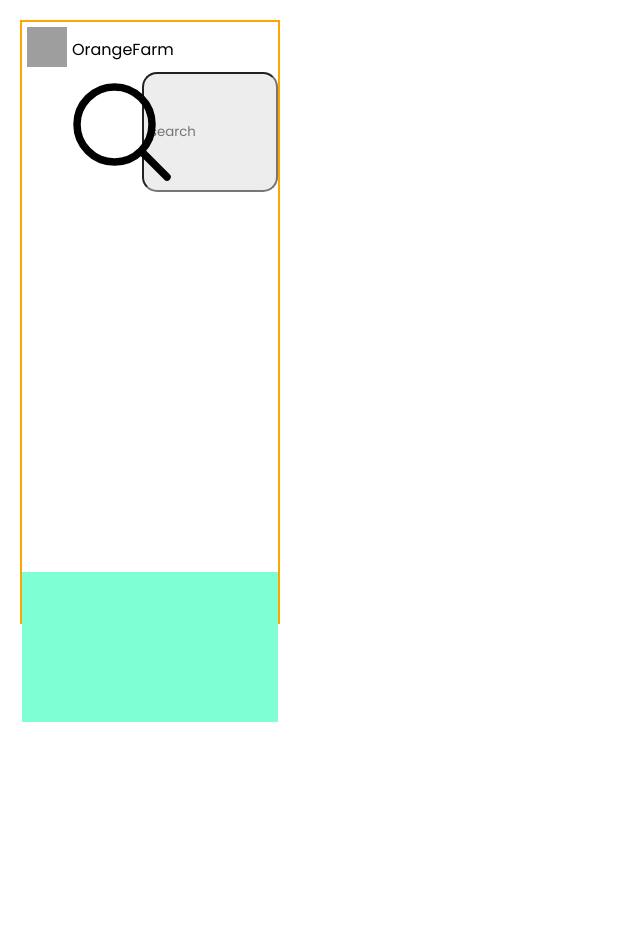
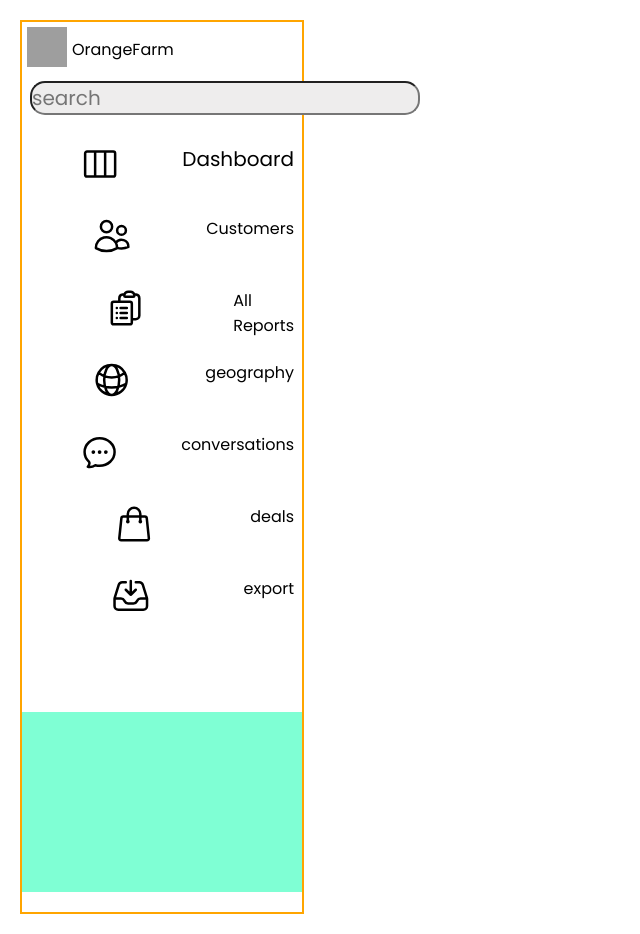
Before and after one commit to NamanBansal1996/orangefarm, a React (Create React App) app: page / in a window 1280 px wide. Shown: the whole page, without its empty margins (0-640 px from the left). Before the commit the page ends 800 px from the top, so only its background shows below. Built offline with nearby package versions, Linux system fonts and the light colour scheme; grey boxes are pictures that could not be loaded.

Commit message:
component in sidebar

```diff
--- a/src/component/Sidebar.js
+++ b/src/component/Sidebar.js
@@ -11,13 +11,52 @@ export default function Sidebar() {
         </div>
         <div className='menu'>
             <div className='searchbar'>
-        <svg xmlns="http://www.w3.org/2000/svg" fill="none" viewBox="0 0 24 24" stroke-width="1.5" stroke="currentColor" className=" search w-6 h-6">
-  <path stroke-linecap="round" stroke-linejoin="round" d="m21 21-5.197-5.197m0 0A7.5 7.5 0 1 0 5.196 5.196a7.5 7.5 0 0 0 10.607 10.607Z" />
-</svg>
-<input type='text' placeholder='search'/>
-</div>
-
-
+              <svg xmlns="http://www.w3.org/2000/svg" fill="none" viewBox="0 0 24 24" stroke-width="1.5" stroke="currentColor" className=" search w-6 h-6">
+              <path stroke-linecap="round" stroke-linejoin="round" d="m21 21-5.197-5.197m0 0A7.5 7.5 0 1 0 5.196 5.196a7.5 7.5 0 0 0 10.607 10.607Z" /></svg>
+              <input type='text' placeholder='search'/>
+            </div>
+            <div className='dashboard'>
+              <svg xmlns="http://www.w3.org/2000/svg" fill="none" viewBox="0 0 24 24" stroke-width="1.5" stroke="currentColor" class="w-6 h-6">
+                <path stroke-linecap="round" stroke-linejoin="round" d="M9 4.5v15m6-15v15m-10.875 0h15.75c.621 0 1.125-.504 1.125-1.125V5.625c0-.621-.504-1.125-1.125-1.125H4.125C3.504 4.5 3 5.004 3 5.625v12.75c0 .621.504 1.125 1.125 1.125Z" />
+              </svg>
+              <p>Dashboard</p>
+            </div>
+            <div className='customers'>
+              <svg xmlns="http://www.w3.org/2000/svg" fill="none" viewBox="0 0 24 24" stroke-width="1.5" stroke="currentColor" class="w-6 h-6">
+              <path stroke-linecap="round" stroke-linejoin="round" d="M15 19.128a9.38 9.38 0 0 0 2.625.372 9.337 9.337 0 0 0 4.121-.952 4.125 4.125 0 0 0-7.533-2.493M15 19.128v-.003c0-1.113-.285-2.16-.786-3.07M15 19.128v.106A12.318 12.318 0 0 1 8.624 21c-2.331 0-4.512-.645-6.374-1.766l-.001-.109a6.375 6.375 0 0 1 11.964-3.07M12 6.375a3.375 3.375 0 1 1-6.75 0 3.375 3.375 0 0 1 6.75 0Zm8.25 2.25a2.625 2.625 0 1 1-5.25 0 2.625 2.625 0 0 1 5.25 0Z" />
+              </svg>
+              <p>Customers</p>
+            </div>
+            <div className='reports'>
+              <svg xmlns="http://www.w3.org/2000/svg" fill="none" viewBox="0 0 24 24" stroke-width="1.5" stroke="currentColor" class="w-6 h-6">
+              <path stroke-linecap="round" stroke-linejoin="round" d="M9 12h3.75M9 15h3.75M9 18h3.75m3 .75H18a2.25 2.25 0 0 0 2.25-2.25V6.108c0-1.135-.845-2.098-1.976-2.192a48.424 48.424 0 0 0-1.123-.08m-5.801 0c-.065.21-.1.433-.1.664 0 .414.336.75.75.75h4.5a.75.75 0 0 0 .75-.75 2.25 2.25 0 0 0-.1-.664m-5.8 0A2.251 2.251 0 0 1 13.5 2.25H15c1.012 0 1.867.668 2.15 1.586m-5.8 0c-.376.023-.75.05-1.124.08C9.095 4.01 8.25 4.973 8.25 6.108V8.25m0 0H4.875c-.621 0-1.125.504-1.125 1.125v11.25c0 .621.504 1.125 1.125 1.125h9.75c.621 0 1.125-.504 1.125-1.125V9.375c0-.621-.504-1.125-1.125-1.125H8.25ZM6.75 12h.008v.008H6.75V12Zm0 3h.008v.008H6.75V15Zm0 3h.008v.008H6.75V18Z" />
+              </svg>
+              <p>All Reports</p>
+            </div>
+            <div className='geography'>
+              <svg xmlns="http://www.w3.org/2000/svg" fill="none" viewBox="0 0 24 24" stroke-width="1.5" stroke="currentColor" class="w-6 h-6">
+              <path stroke-linecap="round" stroke-linejoin="round" d="M12 21a9.004 9.004 0 0 0 8.716-6.747M12 21a9.004 9.004 0 0 1-8.716-6.747M12 21c2.485 0 4.5-4.03 4.5-9S14.485 3 12 3m0 18c-2.485 0-4.5-4.03-4.5-9S9.515 3 12 3m0 0a8.997 8.997 0 0 1 7.843 4.582M12 3a8.997 8.997 0 0 0-7.843 4.582m15.686 0A11.953 11.953 0 0 1 12 10.5c-2.998 0-5.74-1.1-7.843-2.918m15.686 0A8.959 8.959 0 0 1 21 12c0 .778-.099 1.533-.284 2.253m0 0A17.919 17.919 0 0 1 12 16.5c-3.162 0-6.133-.815-8.716-2.247m0 0A9.015 9.015 0 0 1 3 12c0-1.605.42-3.113 1.157-4.418" />
+              </svg>
+              <p>geography</p>
+            </div>
+            <div className='conversations'>
+              <svg xmlns="http://www.w3.org/2000/svg" fill="none" viewBox="0 0 24 24" stroke-width="1.5" stroke="currentColor" class="w-6 h-6">
+              <path stroke-linecap="round" stroke-linejoin="round" d="M8.625 12a.375.375 0 1 1-.75 0 .375.375 0 0 1 .75 0Zm0 0H8.25m4.125 0a.375.375 0 1 1-.75 0 .375.375 0 0 1 .75 0Zm0 0H12m4.125 0a.375.375 0 1 1-.75 0 .375.375 0 0 1 .75 0Zm0 0h-.375M21 12c0 4.556-4.03 8.25-9 8.25a9.764 9.764 0 0 1-2.555-.337A5.972 5.972 0 0 1 5.41 20.97a5.969 5.969 0 0 1-.474-.065 4.48 4.48 0 0 0 .978-2.025c.09-.457-.133-.901-.467-1.226C3.93 16.178 3 14.189 3 12c0-4.556 4.03-8.25 9-8.25s9 3.694 9 8.25Z" />
+              </svg>
+              <p>conversations</p>
+            </div>
+            <div className='deals'>
+              <svg xmlns="http://www.w3.org/2000/svg" fill="none" viewBox="0 0 24 24" stroke-width="1.5" stroke="currentColor" class="w-6 h-6">
+              <path stroke-linecap="round" stroke-linejoin="round" d="M15.75 10.5V6a3.75 3.75 0 1 0-7.5 0v4.5m11.356-1.993 1.263 12c.07.665-.45 1.243-1.119 1.243H4.25a1.125 1.125 0 0 1-1.12-1.243l1.264-12A1.125 1.125 0 0 1 5.513 7.5h12.974c.576 0 1.059.435 1.119 1.007ZM8.625 10.5a.375.375 0 1 1-.75 0 .375.375 0 0 1 .75 0Zm7.5 0a.375.375 0 1 1-.75 0 .375.375 0 0 1 .75 0Z" />
+              </svg>
+              <p>deals</p>
+            </div>
+            <div className='export'>
+              <svg xmlns="http://www.w3.org/2000/svg" fill="none" viewBox="0 0 24 24" stroke-width="1.5" stroke="currentColor" class="w-6 h-6">
+              <path stroke-linecap="round" stroke-linejoin="round" d="M9 3.75H6.912a2.25 2.25 0 0 0-2.15 1.588L2.35 13.177a2.25 2.25 0 0 0-.1.661V18a2.25 2.25 0 0 0 2.25 2.25h15A2.25 2.25 0 0 0 21.75 18v-4.162c0-.224-.034-.447-.1-.661L19.24 5.338a2.25 2.25 0 0 0-2.15-1.588H15M2.25 13.5h3.86a2.25 2.25 0 0 1 2.012 1.244l.256.512a2.25 2.25 0 0 0 2.013 1.244h3.218a2.25 2.25 0 0 0 2.013-1.244l.256-.512a2.25 2.25 0 0 1 2.013-1.244h3.859M12 3v8.25m0 0-3-3m3 3 3-3" />
+              </svg>
+              <p>export</p>
+            </div>
         </div>
         <div className='profile'></div>
 
--- a/src/component/sidebar.css
+++ b/src/component/sidebar.css
@@ -5,11 +5,11 @@
 }
 .sidebar{
     margin: 20px;
-    height: 600px;
-    width: 20%;
-    display: inline-block;
-    position: fixed;
-    border: 2px orange solid;
+    height: 890px;
+    width: 280px;
+    display: flex;
+    flex-direction: column;
+    border:2px solid orange;
 
 }
 .sidebar .logo{
@@ -30,26 +30,106 @@
 }
 .sidebar .menu{
     top: 50px;
-    height: 500px;
+    height: 640px;
+    width:280px;
     background-color: white;
+    display:flex;
+    align-items: center;
+    flex-direction: column;
+    gap: 8px;
 }
 .sidebar .menu .searchbar{
     display: flex;
+    flex-direction: row;
+    align-items: center;
+    height:52px;
+    width:264px;
+    border-radius: 30px;
 
 }
 .sidebar .menu .searchbar .search{
     position: relative;
     transform:translateX(40px);
     cursor: pointer;
+
   }
 .sidebar .menu .searchbar input{
-    padding: 6px;
-    width:100%;
-    border-radius: 15px ;
+    /* padding: 6px; */
+    border-radius: 15px;
     background-color: rgb(238, 237, 237);
+    font-size: 20px;
 }
+.sidebar .menu .dashboard{
+    height:40px;
+    width: 264px;
+    border-radius: 24px;
+    display:flex;
+    gap:12px;
+    padding: 12px 20px 12px 20px;
+
+}
+.sidebar .menu .dashboard p{
+    font-size: 20px;
+}
+
+.sidebar .menu .customers{
+    height:40px;
+    width: 264px;
+    border-radius: 24px;
+    display:flex;
+    gap:12px;
+    padding: 12px 20px 12px 20px;
+
+}
+.sidebar .menu .reports{
+    height:40px;
+    width: 264px;
+    border-radius: 24px;
+    display:flex;
+    gap:12px;
+    padding: 12px 20px 12px 20px;
+
+}
+.sidebar .menu .geography{
+    height:40px;
+    width: 264px;
+    border-radius: 24px;
+    display:flex;
+    gap:12px;
+    padding: 12px 20px 12px 20px;
+
+}
+.sidebar .menu .conversations{
+    height:40px;
+    width: 264px;
+    border-radius: 24px;
+    display:flex;
+    gap:12px;
+    padding: 12px 20px 12px 20px;
+
+}
+.sidebar .menu .deals{
+    height:40px;
+    width: 264px;
+    border-radius: 24px;
+    display:flex;
+    gap:12px;
+    padding: 12px 20px 12px 20px;
+
+}
+.sidebar .menu .export{
+    height:40px;
+    width: 264px;
+    border-radius: 24px;
+    display:flex;
+    gap:12px;
+    padding: 12px 20px 12px 20px;
+
+}
+
 .sidebar .profile{
     top: 550px;
-    height: 150px;
+    height: 180px;
+    width:280px;
     background-color: aquamarine;
 }
```
